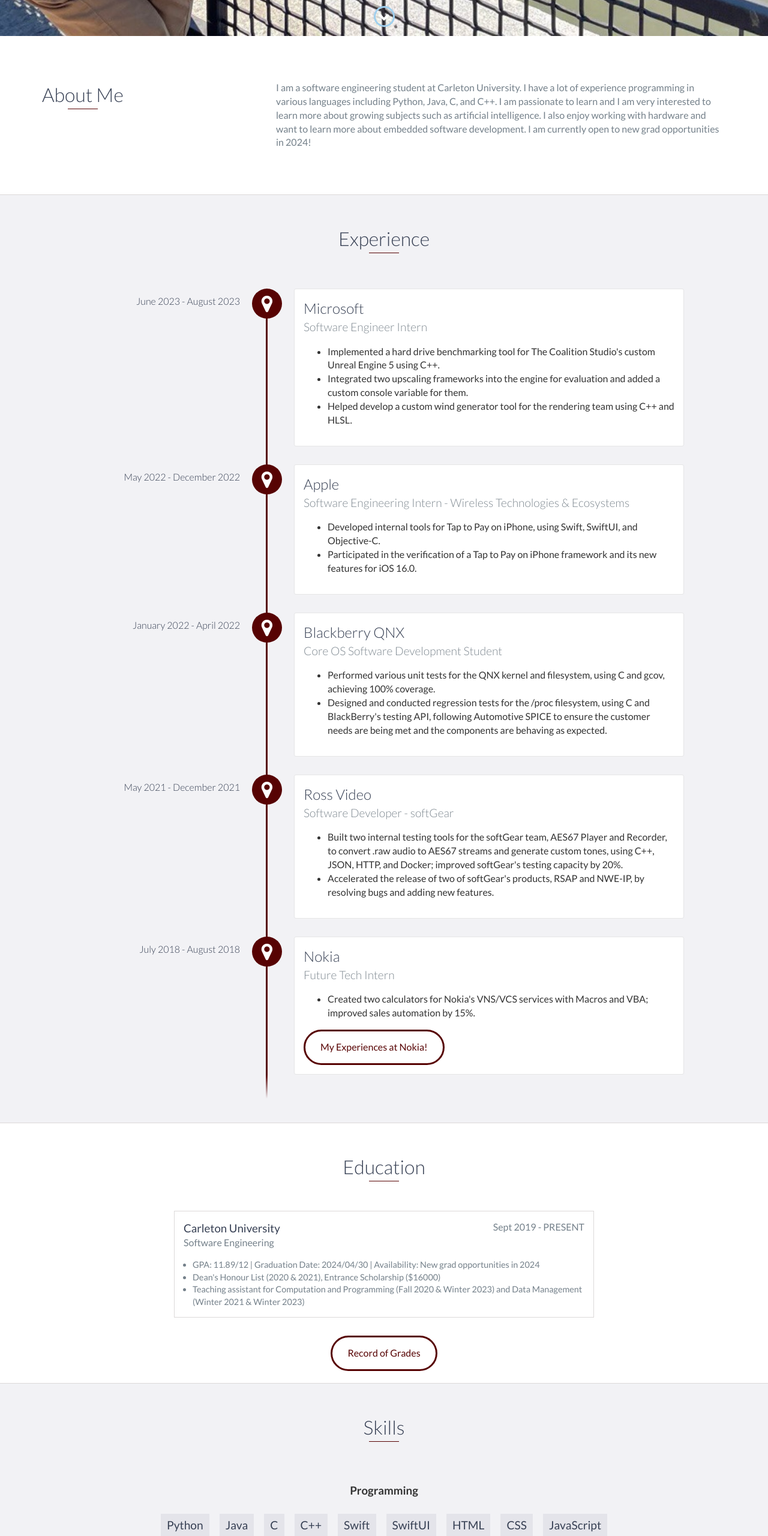
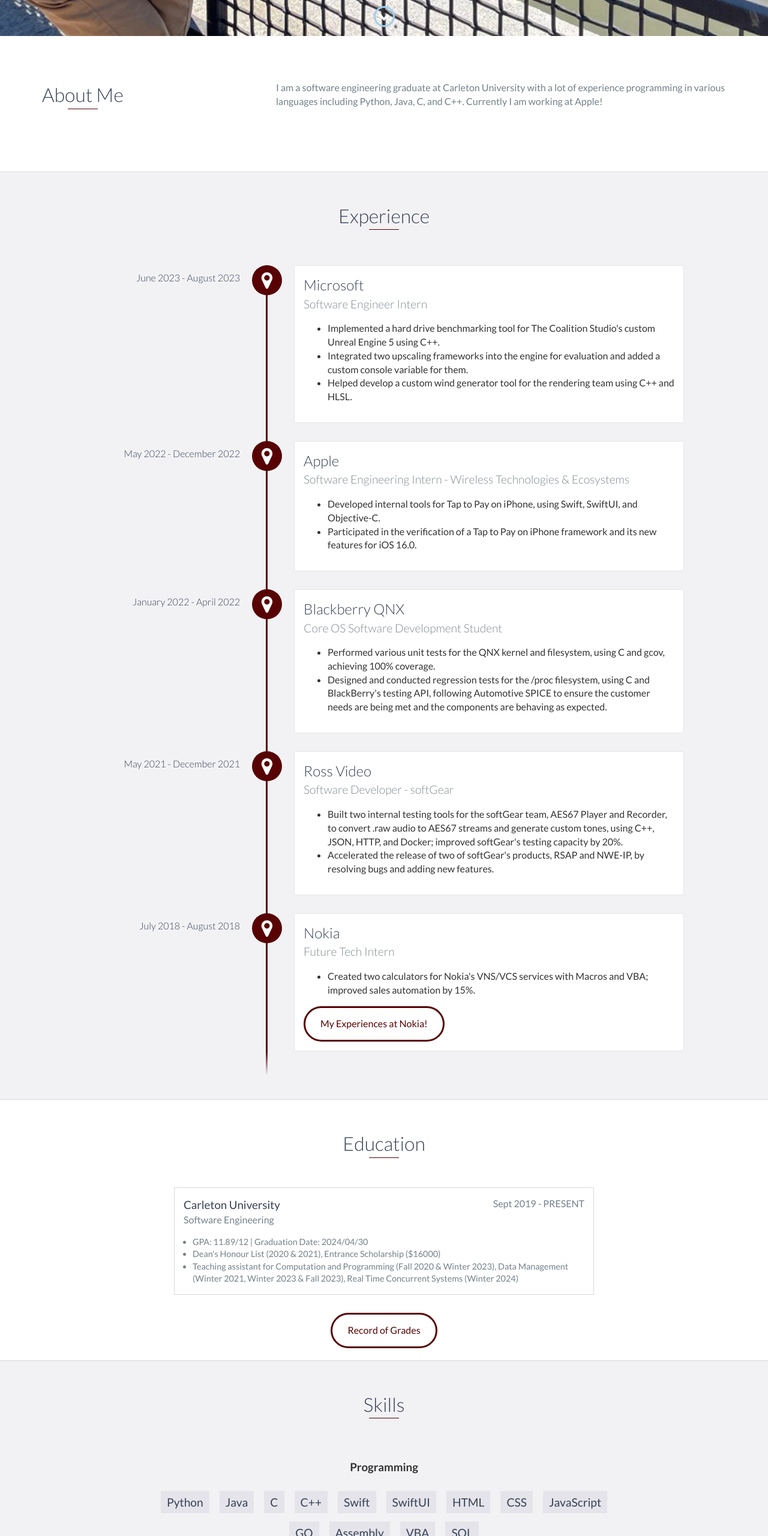
Before and after one commit to bardia-p/bardia-p.github.io, a website: page index.html in a window 1280 px wide. Shown: the part 1220-3780 px from the top of the page at 60% size. Drawn offline with nearby package versions, Linux system fonts and the light colour scheme.

Commit message:
updated the bio.

```diff
--- a/index.html
+++ b/index.html
@@ -76,9 +76,8 @@
                 </div>
                 <div class="col-md-8">
                     <p>
-                        I am a software engineering student at Carleton University. I have a lot of experience programming in various languages including Python, Java, C, and C++.
-                        I am passionate to learn and I am very interested to learn more about growing subjects such as artificial intelligence. I also enjoy working with hardware
-                        and want to learn more about embedded software development. I am currently open to new grad opportunities in 2024!
+                        I am a software engineering graduate at Carleton University with a lot of experience programming in various languages including Python, Java, C, and C++.
+                        Currently I am working at Apple!
                     </p>
                 </div>
             </div>
@@ -171,13 +170,13 @@
             <h4>Software Engineering</h4>
             <ul>
                 <li>
-                    GPA: 11.89/12 | Graduation Date: 2024/04/30 | Availability: New grad opportunities in 2024
+                    GPA: 11.89/12 | Graduation Date: 2024/04/30
                 </li>
                 <li>
                     Dean's Honour List (2020 & 2021), Entrance Scholarship ($16000)
                 </li>
                 <li>
-                    Teaching assistant for Computation and Programming (Fall 2020 & Winter 2023) and Data Management (Winter 2021 & Winter 2023)
+                    Teaching assistant for Computation and Programming (Fall 2020 & Winter 2023), Data Management (Winter 2021, Winter 2023 & Fall 2023), Real Time Concurrent Systems (Winter 2024)
                 </li>
             </ul>
         </div>
@@ -211,6 +210,8 @@
         <ul>
             <li>Linux</li>
             <li>Git</li>
+            <li>Spring Boot</li>
+            <li>Maven</li>
             <li>Jira</li>
             <li>Docker</li>
             <li>MongoDB</li>
@@ -225,6 +226,7 @@
             <li>Object Oriented Programming</li>
             <li>Algorithms and Data Structures</li>
             <li>Embedded Software Development</li>
+            <li>Web Development</li>
         </ul>
 
         <h3> Languages </h3>
```
